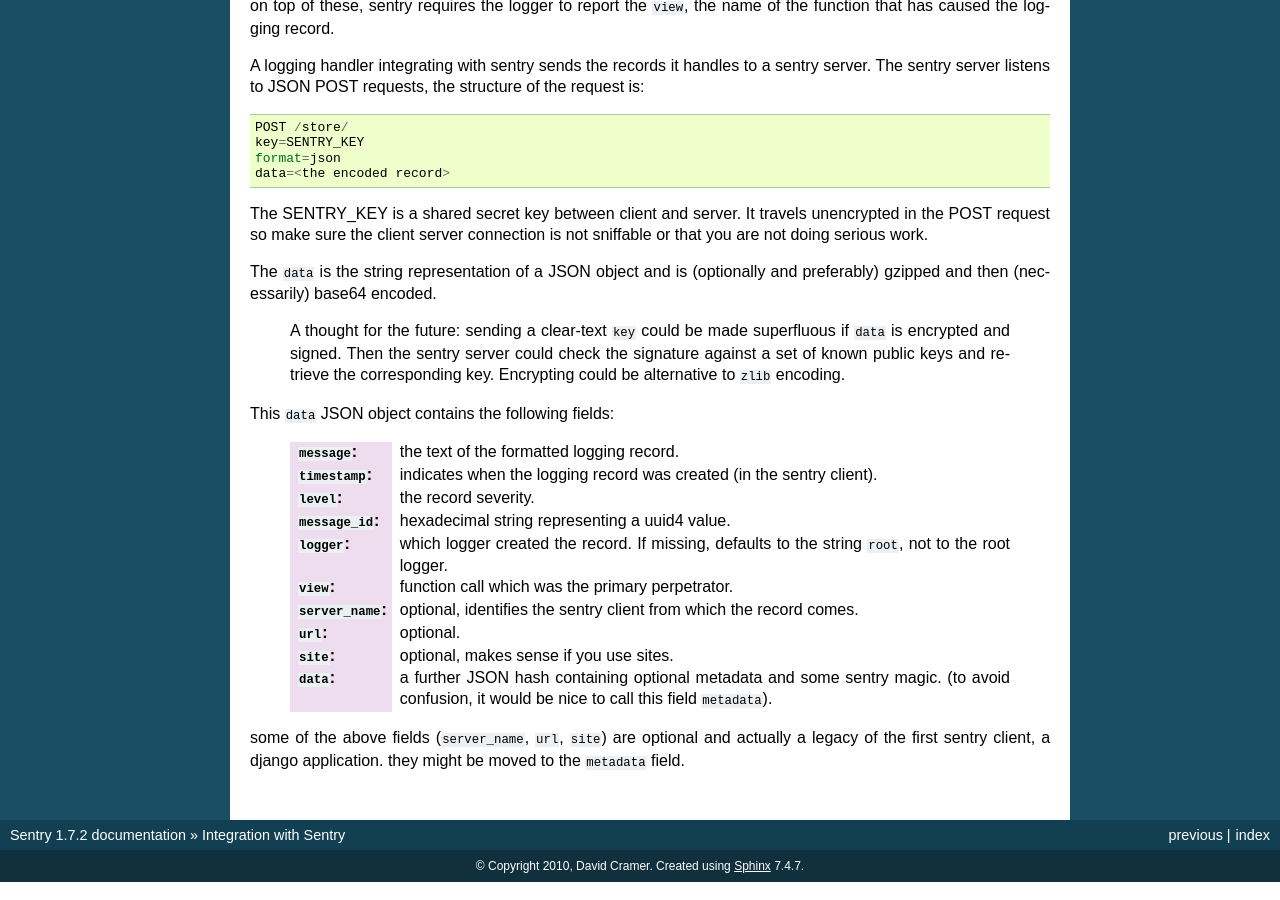
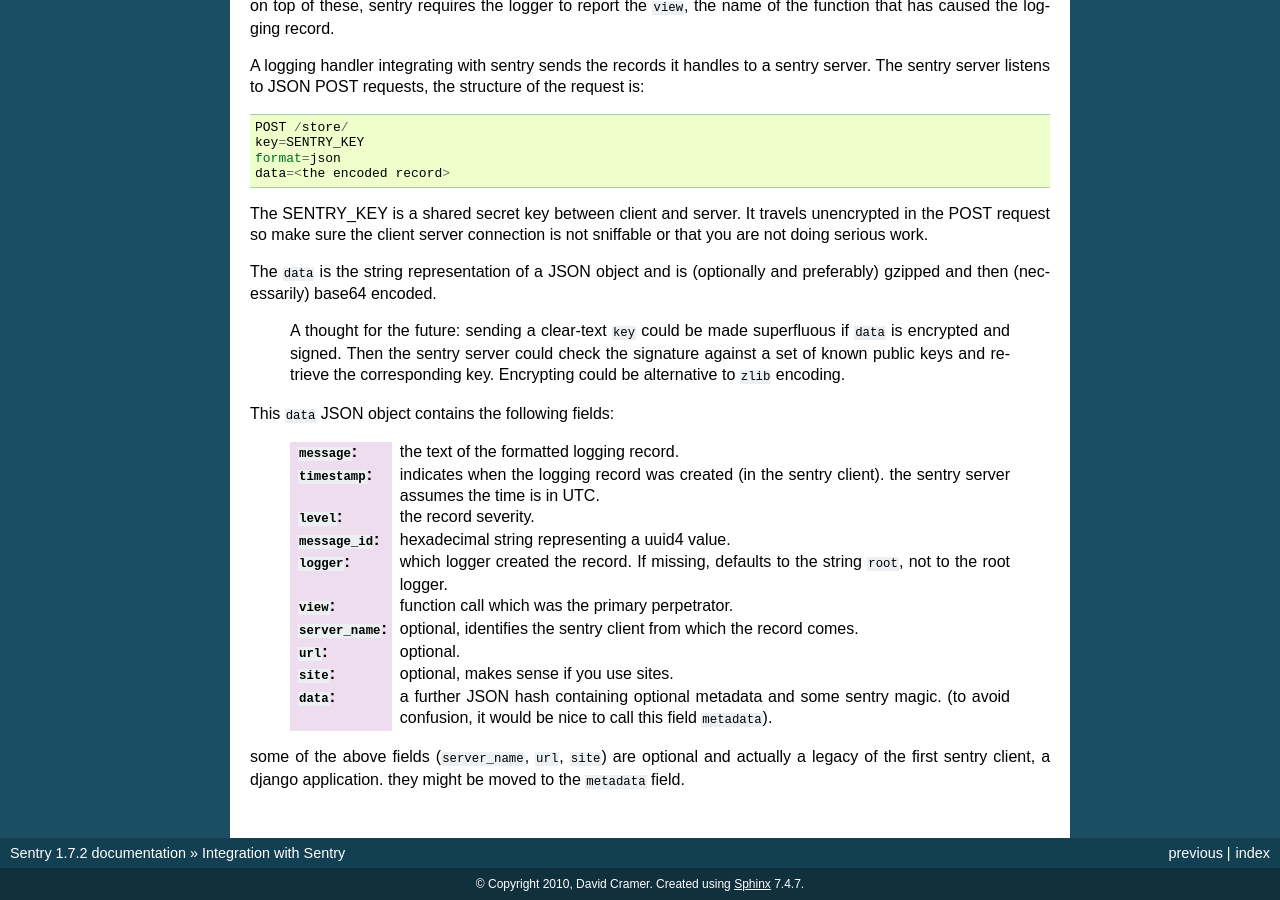
Before and after one commit to JohnFredok/apm-agent-python, a Sphinx documentation site: the page built from docs/technical.rst, in a window 1280 px wide and 900 px high, scrolled down 1213 px. Built offline with Sphinx 7.4.7, drawn with Linux system fonts in a browser that asks for light colours.

Commit message:
documenting the requirement `timestamp` in UTC.

```diff
--- a/docs/technical.rst
+++ b/docs/technical.rst
@@ -95,7 +95,7 @@
 This ``data`` JSON object contains the following fields:
 
  :``message``: the text of the formatted logging record.
- :``timestamp``: indicates when the logging record was created (in the sentry client).
+ :``timestamp``: indicates when the logging record was created (in the sentry client).  the sentry server assumes the time is in UTC.
  :``level``: the record severity.
  :``message_id``: hexadecimal string representing a uuid4 value.
  :``logger``: which logger created the record.  If missing, defaults to the string ``root``, not to the root logger.
```
